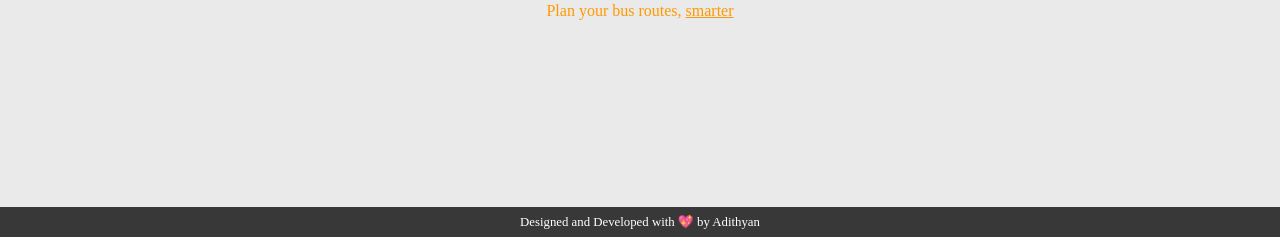
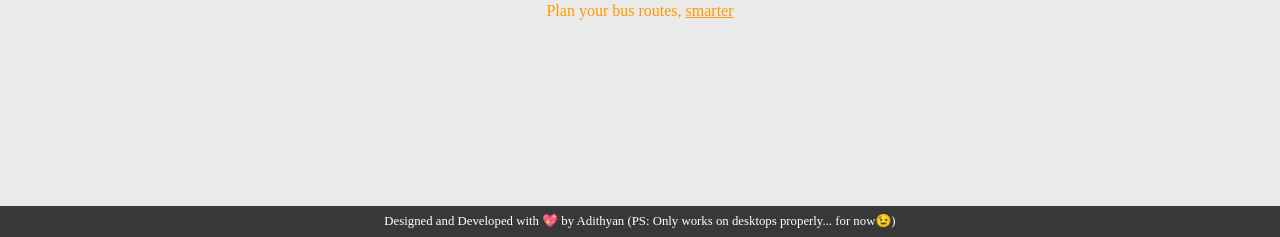
Before and after one commit to n30-coder/thoroute, a PHP site: page / in a window 1280 px wide. Shown: the part 563-800 px from the top of the page. Run offline with PHP 8.4, Linux system fonts and the light colour scheme.

Commit message:
V1
Announcement

```diff
--- a/index.html
+++ b/index.html
@@ -32,7 +32,7 @@
 </body>
 <div id="footer">
     <footer>
-        Designed and Developed with 💖 by Adithyan
+        Designed and Developed with 💖 by Adithyan (PS: Only works on desktops properly... for now😉)
     </footer>
 </div>
 </html>
--- a/styles/style.css
+++ b/styles/style.css
@@ -127,7 +127,7 @@ footer{
     position: absolute;
     left: 0;
     bottom: 0;
-    height: 30px;
+    height: 2.4em;
     width: 100%;
     color:#FFFFFF;
     background: #383838;
```
